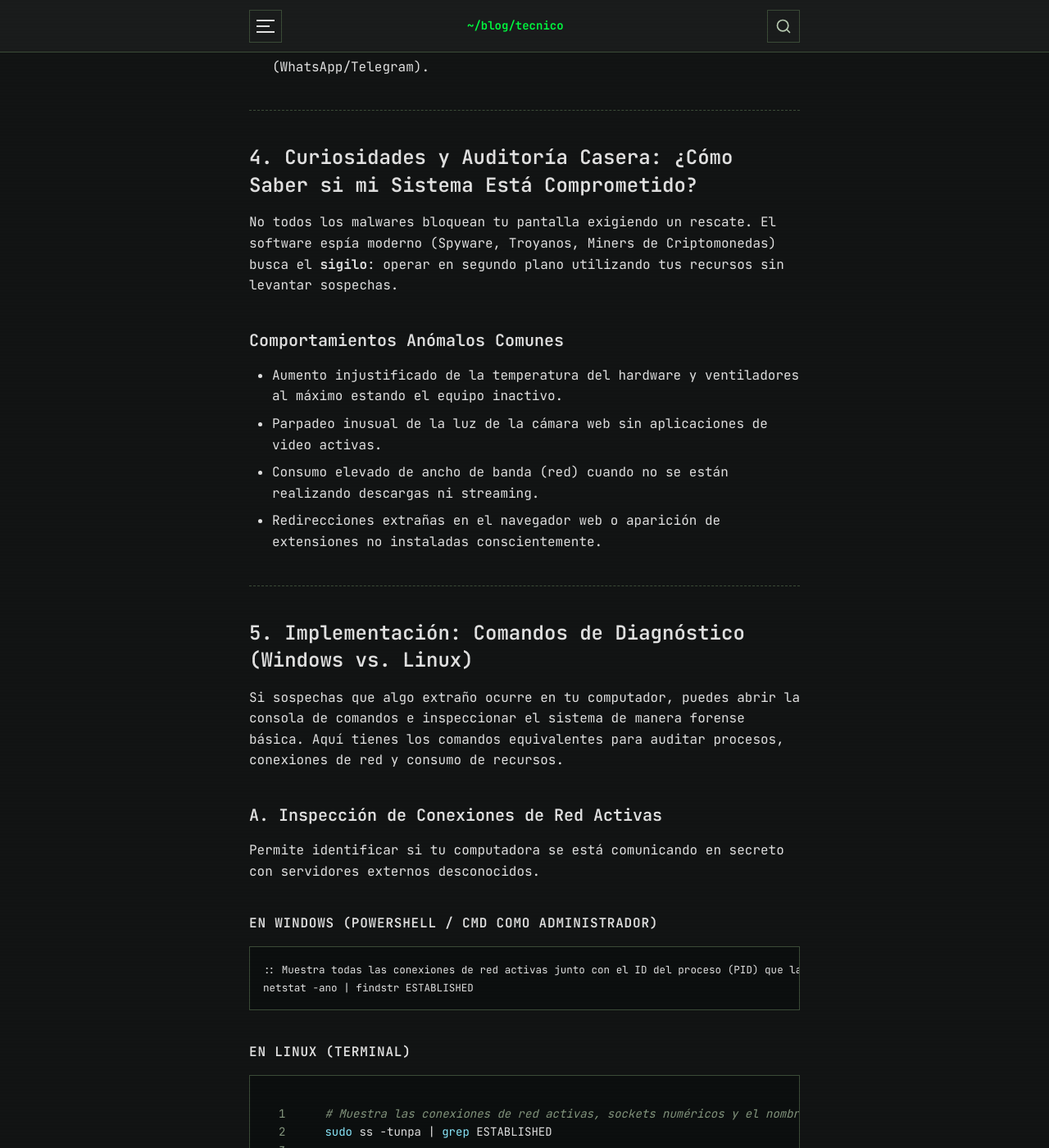
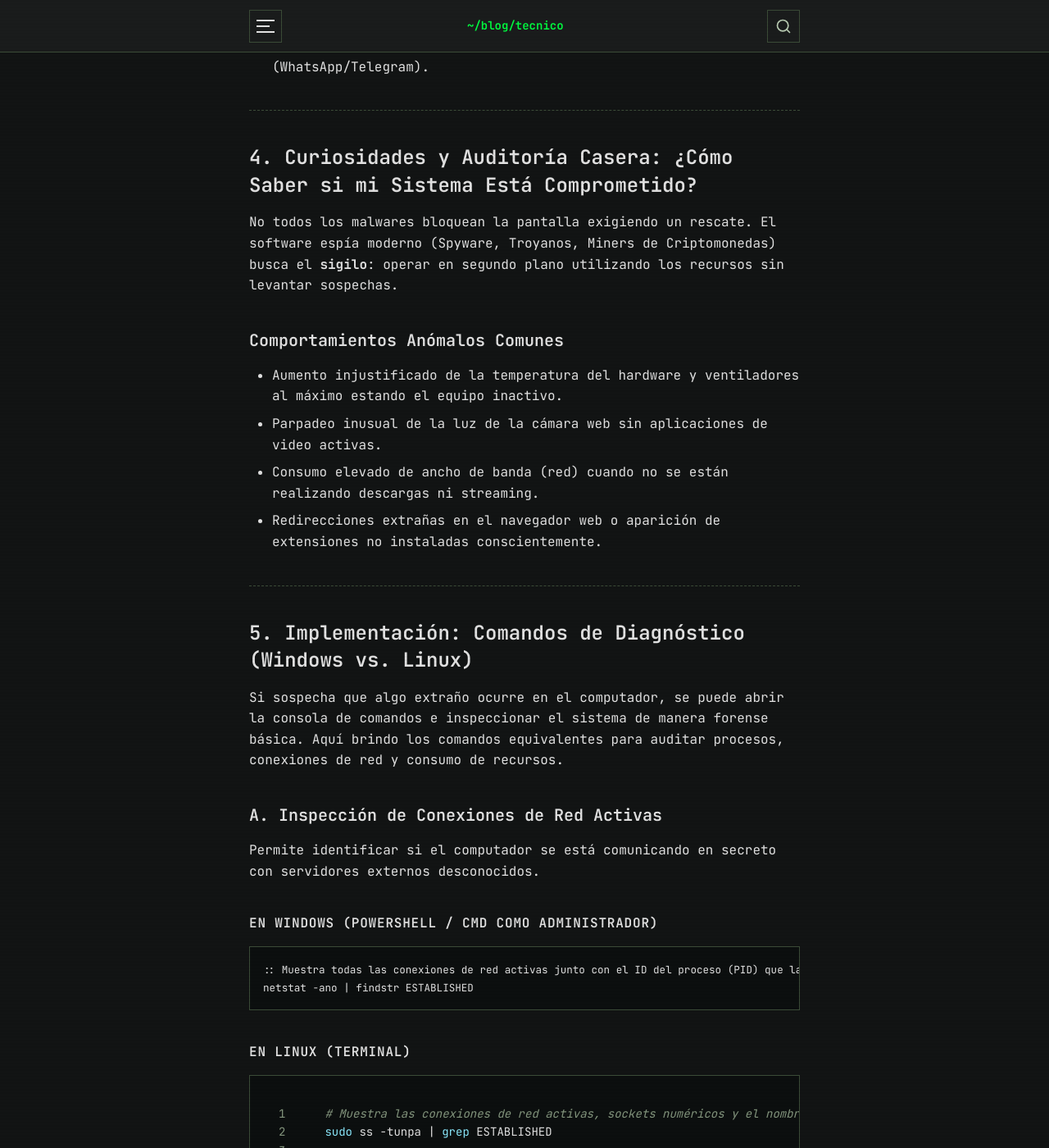
Before and after one commit to chrisladzamach/chrisladzamach.github.io, a Jekyll site: the page built from _posts/2026-05-20-ciberseguridad.md, in a window 1280 px wide and 1400 px high, scrolled down 6584 px. Shown: the whole window at 82% size. Built offline with Jekyll 4.4.1, drawn with Linux system fonts in a browser that asks for light colours; some of the changed text lies outside the part shown.

Commit message:
Actualización text

```diff
--- a/_posts/2026-05-20-ciberseguridad.md
+++ b/_posts/2026-05-20-ciberseguridad.md
@@ -49,17 +49,14 @@ A nivel web, la inyección de scripts maliciosos en aplicaciones que confían ci
 A pesar de la madurez de los frameworks modernos, la concatenación directa de strings en consultas hacia bases de datos o comandos del sistema operativo sigue permitiendo a los atacantes bypassear mecanismos de autenticación y exfiltrar esquemas completos de información.
 
 #### D. Ransomware-as-a-Service (RaaS)
-
 El modelo de negocio donde desarrolladores de malware alquilan su infraestructura a "afiliados" para que ejecuten la infección. La IA se utiliza aquí para modificar firmas binarias del malware sobre la marcha, burlando los antivirus tradicionales basados en firmas estáticas.
 
 ---
 
 ## 3. Guías de Acción y Buenas Prácticas por Roles
-
 La seguridad informática no es un producto, es un proceso continuo basado en el principio de **Defensa en Capas (Defense in Depth)**. A continuación, se detallan las directrices técnicas obligatorias divididas por perfiles de responsabilidad.
 
 ### A. Para el Desarrollador de Software (Fullstack, Web, Móvil, Escritorio)
-
 Los ingenieros de software deben adoptar la filosofía **Security by Design** (Seguridad desde el Diseño) y no tratar la ciberseguridad como un parche de última hora antes de salir a producción.
 
 #### Prácticas Esenciales de Desarrollo
@@ -75,7 +72,6 @@ Los ingenieros de software deben adoptar la filosofía **Security by Design** (S
 ---
 
 ### B. Para el Gestor de Bases de Datos (DBA)
-
 Los datos son el activo más codiciado. Un DBA debe garantizar la confidencialidad, integridad y disponibilidad del motor de base de datos bajo esquemas rigurosos.
 
 #### Prácticas Esenciales de Gestión de Datos
@@ -114,7 +110,7 @@ El usuario no técnico requiere pautas claras, accionables y de baja fricción p
 
 ## 4. Curiosidades y Auditoría Casera: ¿Cómo Saber si mi Sistema Está Comprometido?
 
-No todos los malwares bloquean tu pantalla exigiendo un rescate. El software espía moderno (Spyware, Troyanos, Miners de Criptomonedas) busca el **sigilo**: operar en segundo plano utilizando tus recursos sin levantar sospechas.
+No todos los malwares bloquean la pantalla exigiendo un rescate. El software espía moderno (Spyware, Troyanos, Miners de Criptomonedas) busca el **sigilo**: operar en segundo plano utilizando los recursos sin levantar sospechas.
 
 ### Comportamientos Anómalos Comunes
 
@@ -127,11 +123,11 @@ No todos los malwares bloquean tu pantalla exigiendo un rescate. El software esp
 
 ## 5. Implementación: Comandos de Diagnóstico (Windows vs. Linux)
 
-Si sospechas que algo extraño ocurre en tu computador, puedes abrir la consola de comandos e inspeccionar el sistema de manera forense básica. Aquí tienes los comandos equivalentes para auditar procesos, conexiones de red y consumo de recursos.
+Si sospecha que algo extraño ocurre en el computador, se puede abrir la consola de comandos e inspeccionar el sistema de manera forense básica. Aquí brindo los comandos equivalentes para auditar procesos, conexiones de red y consumo de recursos.
 
 ### A. Inspección de Conexiones de Red Activas
 
-Permite identificar si tu computadora se está comunicando en secreto con servidores externos desconocidos.
+Permite identificar si el computador se está comunicando en secreto con servidores externos desconocidos.
 
 #### En Windows (PowerShell / CMD como Administrador)
 
```
Also changed, not shown: other parts of _posts/2026-05-20-ciberseguridad.md (+1 -1 lines).
